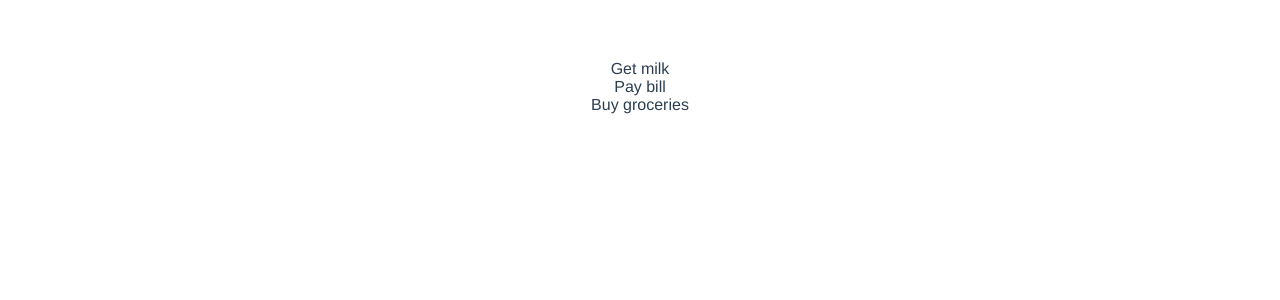
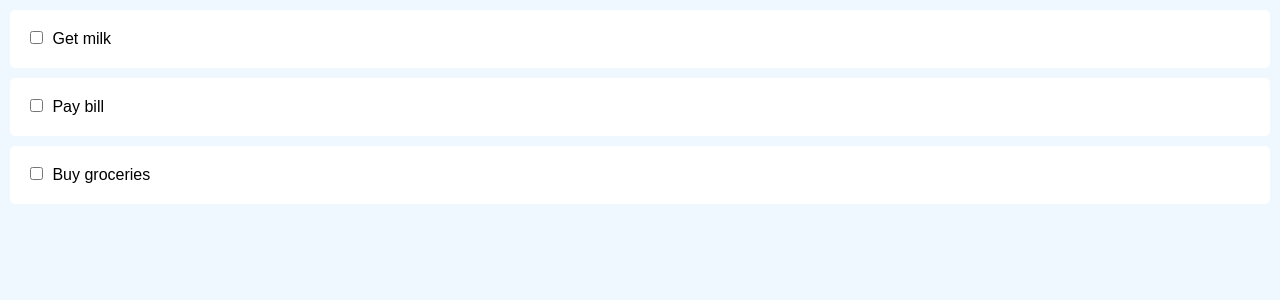
Before and after one commit to arpitshri29/vue-todo, a Vue app: page / in a window 1280 px wide. Shown: the top 300 px of the page. Built offline with nearby package versions, Linux system fonts and the light colour scheme.

Commit message:
Todos, TodoItem component -- In progress

```diff
--- a/src/App.vue
+++ b/src/App.vue
@@ -38,12 +38,14 @@ export default {
 </script>
 
 <style>
-#app {
-  font-family: Avenir, Helvetica, Arial, sans-serif;
-  -webkit-font-smoothing: antialiased;
-  -moz-osx-font-smoothing: grayscale;
-  text-align: center;
-  color: #2c3e50;
-  margin-top: 60px;
-}
+  * {
+    box-sizing: border-box;
+    margin: 0;
+    padding: 0;
+    background: aliceblue;
+  }
+
+  body{
+    font-family: Arial, Helvetica, sans-serif;
+  }
 </style>
--- a/src/components/TodoItem.vue
+++ b/src/components/TodoItem.vue
@@ -1,5 +1,6 @@
 <template>
-    <div>
+    <div class="todo-item" v-bind:class="{'done':todo.completed}">
+        <input type="checkbox" class="mr-5" v-on:change="taskDone">
         {{todo.title}}
     </div>
 </template>
@@ -7,10 +8,30 @@
 <script>
     export default {
         name: 'TodoItem',
-        props:['todo']
+        props:['todo'],
+        methods:{
+            taskDone(){
+                console.log('Task completed!');
+            }
+        }
     }
 </script>
 
 <style scoped>
+    .todo-item{
+        background: #ffffff;
+        padding: 20px;
+        margin: 10px;
+        border-radius: 5px;
+        cursor: pointer;
+    }
 
+    .mr-5{
+        margin-right: 5px;
+    }
+
+    .done{
+        text-decoration: line-through;
+        background: #ecebeb;
+    }
 </style>
```
